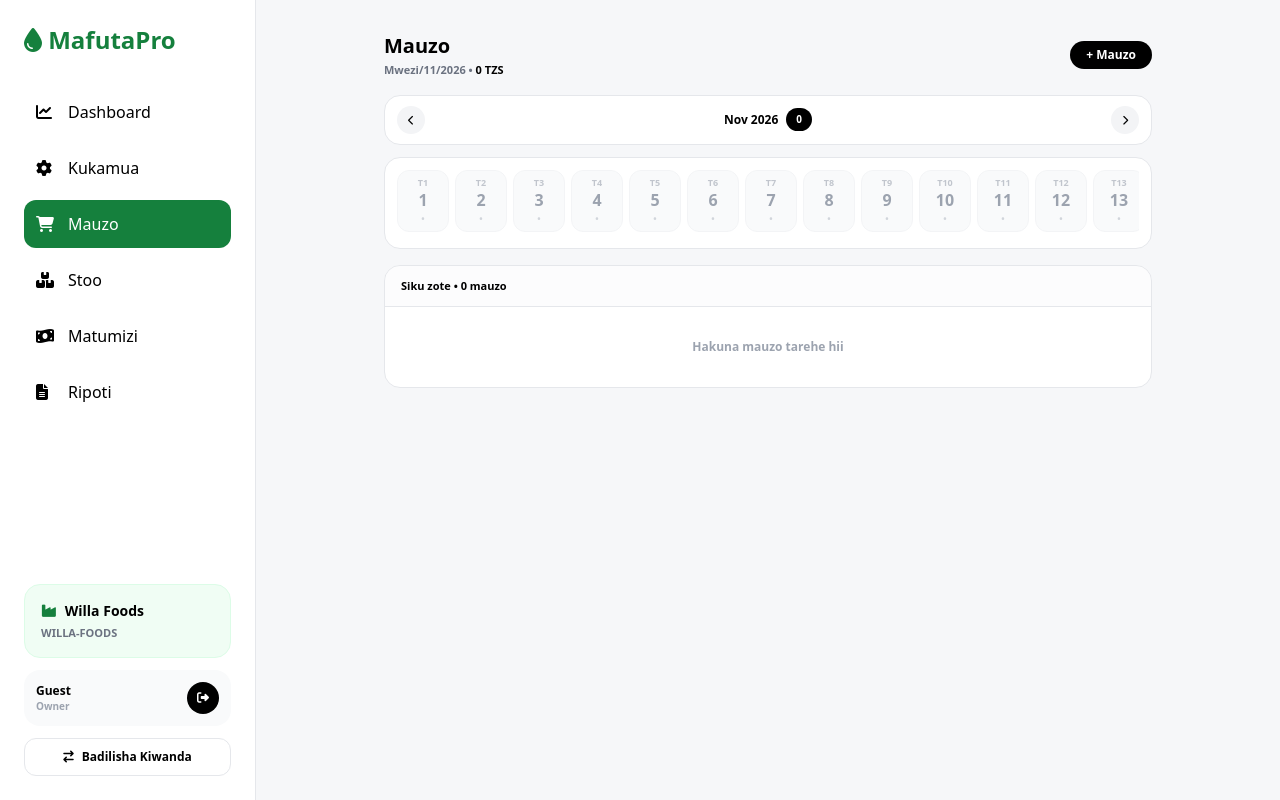
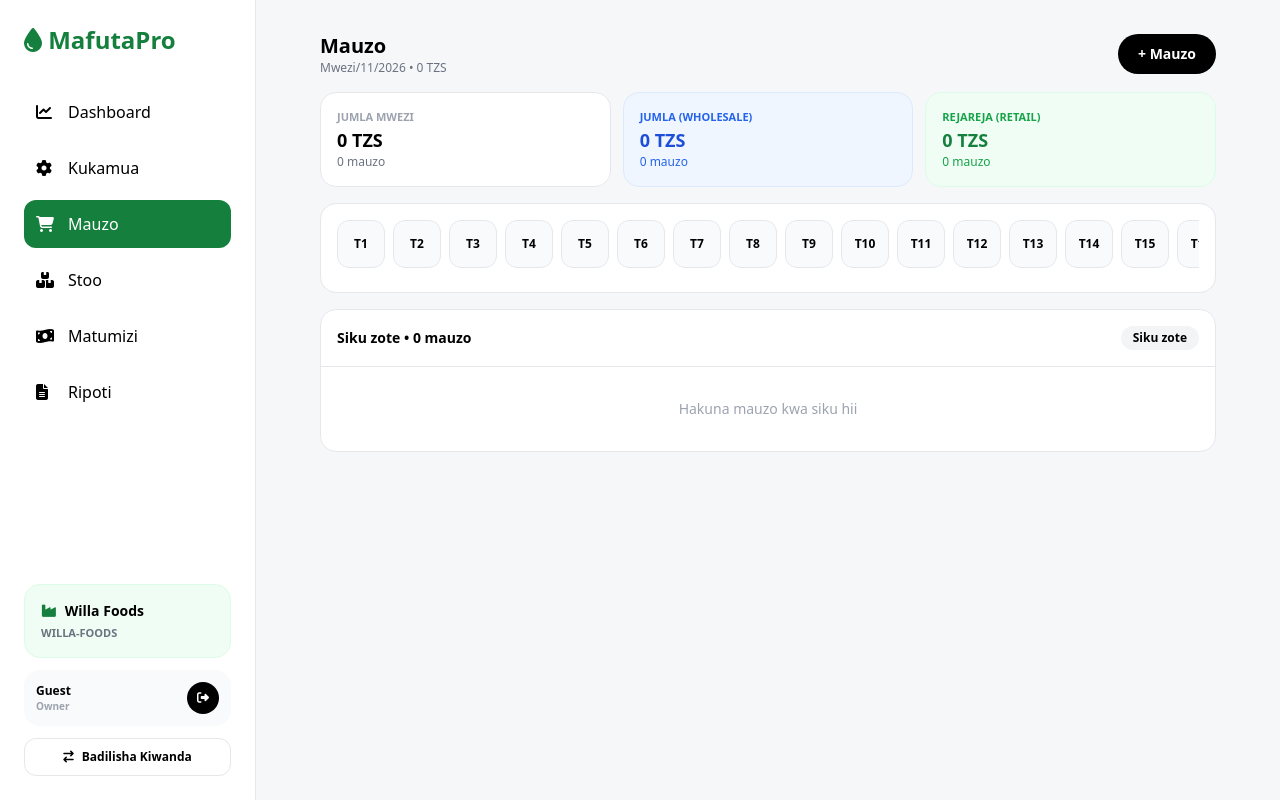
Before and after one commit to owdenlwimiko9-ux/mafutapro, a Django app: page /sales/ in a window 1280 px wide. Run offline with Django 5.2, Linux system fonts and the light colour scheme; data comes from the database, SQL or seed files in the repository; tables that the repository leaves empty hold one stand-in row (values such as "Sample post"); some libraries are stand-ins or nearby versions.

Commit message:
show customer name phone + split wholesale retail

```diff
--- a/mill/templates/mill/sale_list.html
+++ b/mill/templates/mill/sale_list.html
@@ -1,67 +1,95 @@
 {% extends 'mill/base.html' %}
 {% block content %}
-<div class="max-w-3xl mx-auto">
-  <!-- Header ndogo -->
-  <div class="flex justify-between items-center mb-4">
+<div class="max-w-4xl mx-auto space-y-4">
+  <!-- Header -->
+  <div class="flex justify-between items-center">
     <div>
       <h2 class="text-xl font-black">Mauzo</h2>
-      <p class="text-[11px] text-gray-500 font-bold mt-0.5">{{ selected_day|default:"Mwezi" }}/{{ selected_month }}/{{ selected_year }} • <span class="text-black">{{ total_filtered|floatformat:0 }} TZS</span></p>
+      <p class="text-xs text-gray-500">Mwezi/{{ selected_month }}/{{ selected_year }} • {{ total_month|floatformat:0 }} TZS</p>
     </div>
-    <a href="/{{ mill.slug }}/sales/create/" class="bg-black text-white px-4 py-1.5 rounded-full text-xs font-black">+ Mauzo</a>
+    <a href="/{{ mill.slug }}/sales/create/" class="bg-black text-white px-5 py-2.5 rounded-full text-sm font-black">+ Mauzo</a>
   </div>
 
-  <!-- Bar ya mwezi - ndogo -->
-  <div class="bg-white rounded-2xl border px-3 py-2.5 flex justify-between items-center mb-3">
-    <a href="/{{ mill.slug }}/sales/?year={% if selected_month == 1 %}{{ selected_year|add:-1 }}{% else %}{{ selected_year }}{% endif %}&month={% if selected_month == 1 %}12{% else %}{{ selected_month|add:-1 }}{% endif %}" class="w-7 h-7 rounded-full bg-gray-100 flex items-center justify-center hover:bg-black hover:text-white"><i class="fa-solid fa-chevron-left text-[10px]"></i></a>
-    <div class="flex items-center gap-2">
-      <span class="text-xs font-black">{% if selected_month == 1 %}Jan{% elif selected_month == 2 %}Feb{% elif selected_month == 3 %}Mar{% elif selected_month == 4 %}Apr{% elif selected_month == 5 %}Mei{% elif selected_month == 6 %}Jun{% elif selected_month == 7 %}Jul{% elif selected_month == 8 %}Ago{% elif selected_month == 9 %}Sep{% elif selected_month == 10 %}Okt{% elif selected_month == 11 %}Nov{% else %}Des{% endif %} {{ selected_year }}</span>
-      <span class="text-[10px] font-black bg-black text-white px-2.5 py-1 rounded-full">{{ total_month|floatformat:0 }}</span>
+  <!-- SPLIT: Jumla vs Rejareja -->
+  <div class="grid grid-cols-3 gap-3">
+    <div class="bg-white border rounded-2xl p-4">
+      <p class="text-[11px] font-bold text-gray-400 uppercase">Jumla Mwezi</p>
+      <p class="text-lg font-black">{{ total_filtered|floatformat:0 }} TZS</p>
+      <p class="text-xs text-gray-500">{{ sales.count }} mauzo</p>
     </div>
-    <a href="/{{ mill.slug }}/sales/?year={% if selected_month == 12 %}{{ selected_year|add:1 }}{% else %}{{ selected_year }}{% endif %}&month={% if selected_month == 12 %}1{% else %}{{ selected_month|add:1 }}{% endif %}" class="w-7 h-7 rounded-full bg-gray-100 flex items-center justify-center hover:bg-black hover:text-white"><i class="fa-solid fa-chevron-right text-[10px]"></i></a>
+    <div class="bg-blue-50 border border-blue-100 rounded-2xl p-4">
+      <p class="text-[11px] font-bold text-blue-600 uppercase">Jumla (Wholesale)</p>
+      <p class="text-lg font-black text-blue-700">{{ wholesale_total|floatformat:0 }} TZS</p>
+      <p class="text-xs text-blue-600">{{ wholesale_count }} mauzo</p>
+    </div>
+    <div class="bg-green-50 border border-green-100 rounded-2xl p-4">
+      <p class="text-[11px] font-bold text-green-600 uppercase">Rejareja (Retail)</p>
+      <p class="text-lg font-black text-green-700">{{ retail_total|floatformat:0 }} TZS</p>
+      <p class="text-xs text-green-600">{{ retail_count }} mauzo</p>
+    </div>
   </div>
 
-  <!-- KALENDA NDOGO - HORIZONTAL SCROLL KAMA STORY -->
-  <div class="bg-white rounded-2xl border p-3 mb-4">
-    <div class="flex gap-1.5 overflow-x-auto scrollbar-hide pb-1">
+  <!-- Calendar ya siku -->
+  <div class="bg-white border rounded-2xl p-4">
+    <div class="flex gap-2 overflow-x-auto pb-2">
       {% for d in days_data %}
-      <a href="/{{ mill.slug }}/sales/?year={{ selected_year }}&month={{ selected_month }}&day={{ d.day }}"
-         class="flex-shrink-0 w-[52px] h-[62px] rounded-xl flex flex-col items-center justify-center border transition
-         {% if selected_day == d.day|stringformat:'s' %}bg-black text-white border-black shadow{% elif d.total > 0 %}bg-white border-black{% else %}bg-gray-50 border-gray-100 text-gray-400{% endif %}">
-        <span class="text-[9px] font-bold uppercase opacity-60">T{{ d.day }}</span>
-        <span class="text-[16px] font-black leading-none mt-0.5">{{ d.day }}</span>
-        <span class="text-[9px] font-black mt-1 {% if selected_day == d.day|stringformat:'s' %}text-white{% elif d.total > 0 %}text-green-700{% else %}text-gray-300{% endif %}">
-          {% if d.total > 0 %}{{ d.total|floatformat:0 }}{% else %}•{% endif %}
-        </span>
-      </a>
+        <a href="?year={{ selected_year }}&month={{ selected_month }}&day={{ d.day }}"
+           class="min-w-[48px] h-[48px] flex flex-col items-center justify-center rounded-xl text-xs font-bold border {% if selected_day == d.day|stringformat:'s' or selected_day == d.day %}bg-black text-white border-black{% else %}bg-gray-50 hover:bg-gray-100{% endif %}">
+          <span>T{{ d.day }}</span>
+          {% if d.total > 0 %}<span class="text-[9px]">{{ d.total|floatformat:0|slice:":3" }}k</span>{% endif %}
+        </a>
       {% endfor %}
     </div>
   </div>
 
-  <!-- LIST NDOGO SAFI -->
-  <div class="bg-white rounded-2xl border divide-y overflow-hidden">
-    <div class="px-4 py-3 flex justify-between items-center bg-gray-50/50">
-      <span class="text-[11px] font-black">{% if selected_day %}Siku {{ selected_day }}{% else %}Siku zote{% endif %} • {{ sales|length }} mauzo</span>
-      {% if selected_day %}<a href="/{{ mill.slug }}/sales/?year={{ selected_year }}&month={{ selected_month }}" class="text-[10px] font-black text-gray-500">Ona zote ×</a>{% endif %}
+  <!-- List ya mauzo na jina la mteja -->
+  <div class="bg-white border rounded-2xl">
+    <div class="p-4 border-b flex justify-between items-center">
+      <h3 class="font-black text-sm">{% if selected_day %}Siku {{ selected_day }}{% else %}Siku zote{% endif %} • {{ sales.count }} mauzo</h3>
+      <a href="?year={{ selected_year }}&month={{ selected_month }}" class="text-xs bg-gray-100 px-3 py-1 rounded-full font-bold">Siku zote</a>
     </div>
-    {% for s in sales %}
-    <div class="flex justify-between items-center px-4 py-3 hover:bg-gray-50">
-      <div class="flex gap-2.5 items-center">
-        <div class="w-8 h-8 rounded-full bg-green-50 flex items-center justify-center text-green-700"><i class="fa-solid fa-cart-shopping text-[10px]"></i></div>
-        <div>
-          <p class="text-xs font-black">{{ s.product.name }} - {{ s.quantity }} {{ s.product.unit }}</p>
-          <p class="text-[10px] text-gray-400 font-bold">{{ s.created_at|date:"H:i" }} • {{ s.sale_type }}</p>
+
+    <div class="divide-y">
+      {% for s in sales %}
+      <div class="p-4 flex justify-between items-start">
+        <div class="flex-1">
+          <div class="flex items-center gap-2">
+            <p class="font-bold text-sm">{{ s.product.name }} - {{ s.quantity|floatformat }} {{ s.product.unit }}</p>
+            {% if s.sale_type == 'WHOLESALE' %}
+              <span class="text-[10px] bg-blue-100 text-blue-700 px-2 py-0.5 rounded-full font-black">JUMLA</span>
+            {% else %}
+              <span class="text-[10px] bg-green-100 text-green-700 px-2 py-0.5 rounded-full font-black">REJAREJA</span>
+            {% endif %}
+          </div>
+
+          <!-- JINA LA MTEJA NA SIMU - HAPA -->
+          {% if s.customer_name or s.customer_phone %}
+          <div class="mt-1.5 flex items-center gap-3">
+            {% if s.customer_name %}
+              <span class="text-xs font-bold text-gray-800">👤 {{ s.customer_name }}</span>
+            {% endif %}
+            {% if s.customer_phone %}
+              <a href="tel:{{ s.customer_phone }}" class="text-xs font-bold text-blue-600">📞 {{ s.customer_phone }}</a>
+            {% endif %}
+          </div>
+          {% else %}
+            <p class="text-xs text-gray-400 mt-1">Mteja wa kawaida</p>
+          {% endif %}
+
+          <p class="text-xs text-gray-500 mt-1">{{ s.created_at|date:"H:i" }} • {{ s.price_per_unit|floatformat:0 }} x {{ s.quantity|floatformat }}</p>
+        </div>
+        <div class="text-right ml-3">
+          <p class="font-black text-sm">{{ s.total|floatformat:0 }} TZS</p>
+          <div class="flex gap-2 mt-1 justify-end">
+            <a href="/{{ mill.slug }}/sales/{{ s.id }}/edit/" class="text-[11px] text-gray-500 font-bold">Hariri</a>
+            <a href="/{{ mill.slug }}/sales/{{ s.id }}/delete/" class="text-[11px] text-red-500 font-bold">Futa</a>
+          </div>
         </div>
       </div>
-      <div class="flex items-center gap-2">
-        <span class="text-xs font-black">{{ s.price_per_unit|floatformat:0 }}×{{ s.quantity }}</span>
-        <a href="/{{ mill.slug }}/sales/{{ s.id }}/delete/" class="text-gray-300 hover:text-red-500"><i class="fa-solid fa-xmark text-[10px]"></i></a>
-      </div>
+      {% empty %}
+      <div class="p-8 text-center text-gray-400 text-sm">Hakuna mauzo kwa siku hii</div>
+      {% endfor %}
     </div>
-    {% empty %}
-    <div class="p-8 text-center"><p class="text-xs font-bold text-gray-400">Hakuna mauzo tarehe hii</p></div>
-    {% endfor %}
   </div>
 </div>
-
-<style>.scrollbar-hide::-webkit-scrollbar{display:none}.scrollbar-hide{-ms-overflow-style:none;scrollbar-width:none}</style>
 {% endblock %}
```
